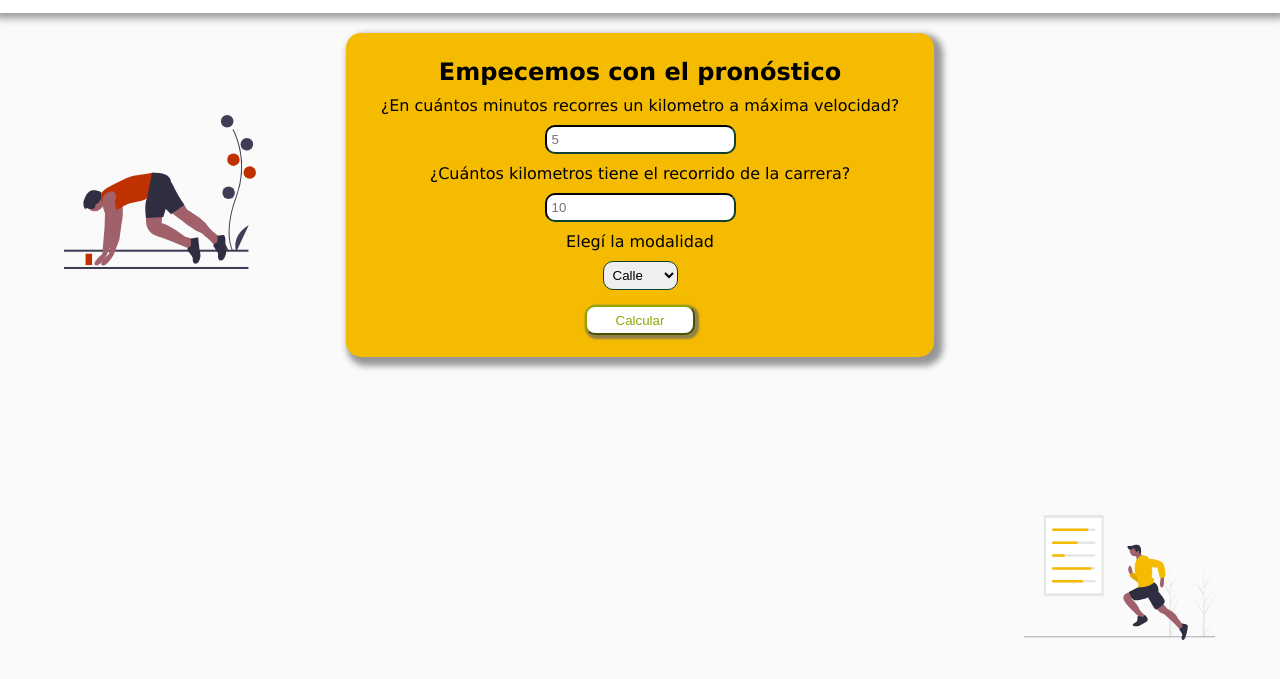
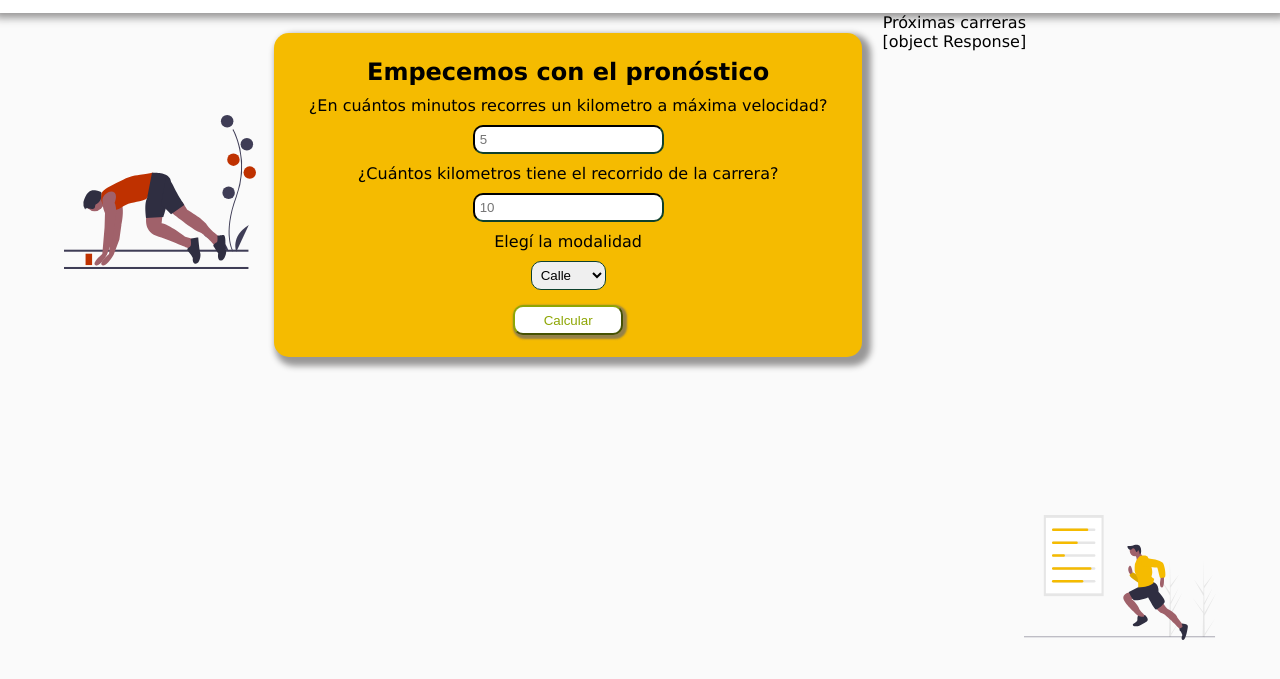
Before and after one commit to Cecilia00/TiempoCarreras, a plain HTML site: page index.html in a window 1280 px wide. Shown: the part 45-724 px from the top of the page. Drawn offline with nearby package versions, Linux system fonts and the light colour scheme.

Commit message:
Update fetch

```diff
--- a/functions.js
+++ b/functions.js
@@ -230,7 +230,11 @@ fetch("proximascarreras.json")
   .then(response=>response.json())
   .then (data => console.log(data))
 
-let listacarreras = async function(){
-    let resultado_fetch = await (await fetch ("proximascarreras.json")).json();
-    console.log(resultado_fetch);
+let resultado = async function(){
+    let resultado_fetch = await fetch("proximascarreras.json");
+    let listaCarrerasFetch = document.createElement("listaCarrerasFetch");
+    listaCarrerasFetch.innerHTML = resultado_fetch;
+    Lista_carreras.append(listaCarrerasFetch);
 }
+
+resultado();
--- a/index.html
+++ b/index.html
@@ -54,6 +54,10 @@
         <div id="Sugerencias_enviadas" class="div_sugerencias_enviadas">
             <button id="boton_ver_sugerencia" type="submit">Ver mis sugerencias</button>
         </div>
+        <div>
+            <p> Próximas carreras</p>
+            <div id="Lista_carreras"></div>
+        </div>
         <!-- <img src="images/image1.svg" alt="Dibujo de mujer levantando pesas" id="imagen1"> -->
         <img src="images/image2.svg" alt="Dibujo de hombre corriendo" id="imagen2">
         <img src="images/image3.svg" alt="Dibujo de hombre corriendo"  id="imagen3">
```
